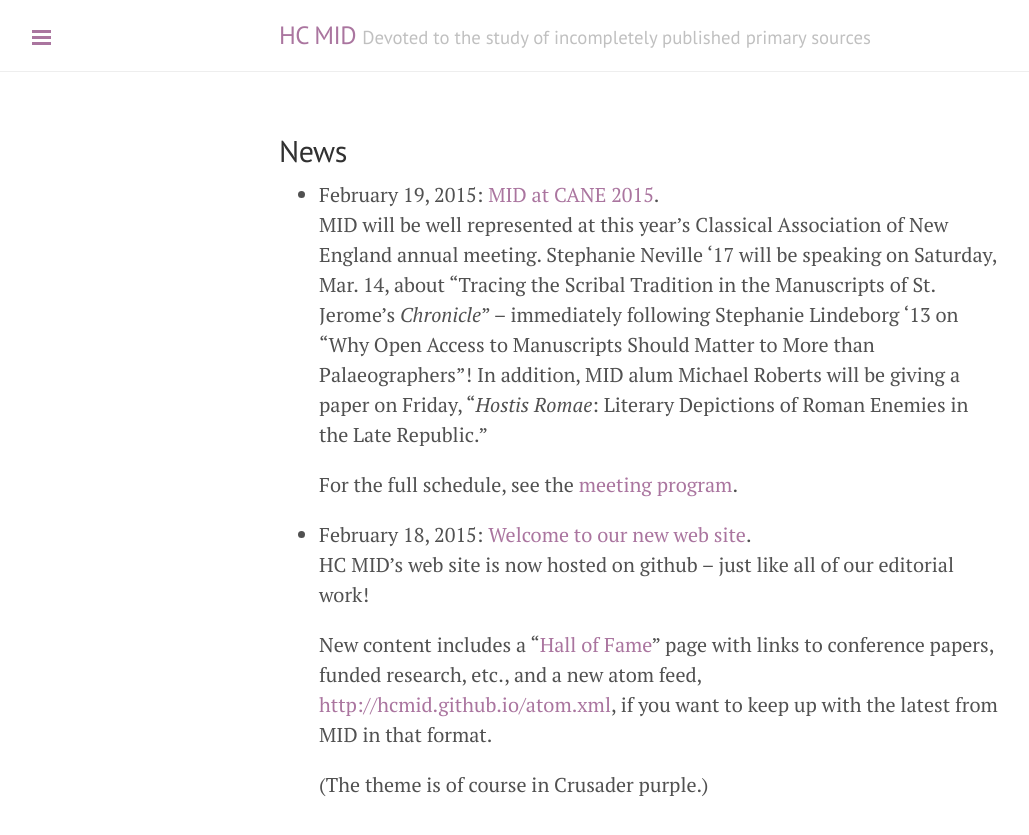
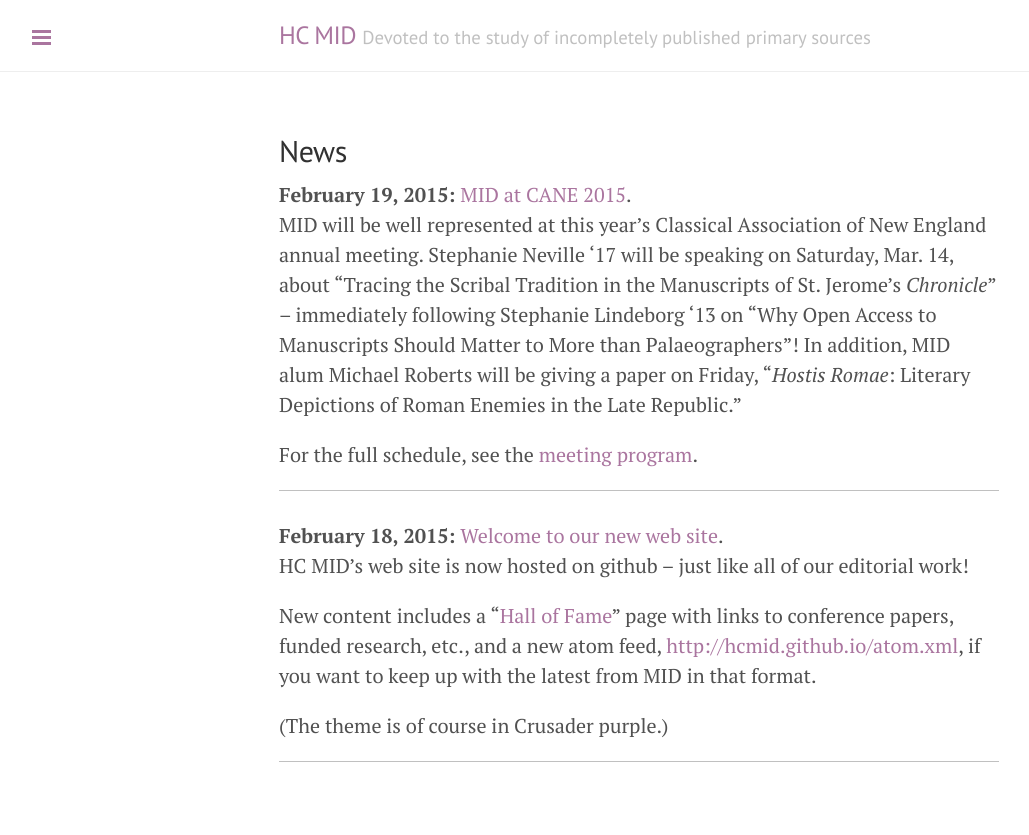
Before and after one commit to HCMID/HCMID.github.io, a Jekyll site: the page built from news/index.md, in a window 1280 px wide. Shown: the top 835 px of the page, without its empty margins (1-1030 px from the left). Built offline with Jekyll 4.4.1, drawn with Linux system fonts in a browser that asks for light colours.

Commit message:
Update css for posts list

```diff
--- a/_layouts/posts.html
+++ b/_layouts/posts.html
@@ -3,7 +3,7 @@
 ---
 
 <h2>News</h2>
-<ul>
+<ul class="postslist">
   {% for post in site.posts %}
   <li>
   <span class="datelabel">{{ post.date | date: "%B %d, %Y" }}:</span>
--- a/public/css/mid.css
+++ b/public/css/mid.css
@@ -11,3 +11,18 @@
 
 
 }
+
+ul.postslist {
+    padding: 0;
+}
+
+.postslist li {
+
+    list-style-type: none;
+    border-bottom: solid 1px silver;
+    margin-bottom: 1.5em;
+}
+
+.datelabel {
+    font-weight: bold;
+}
```
